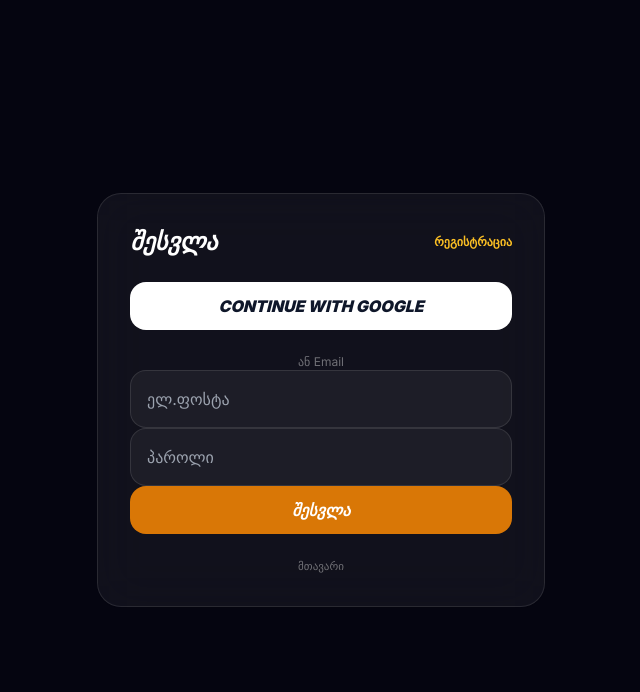
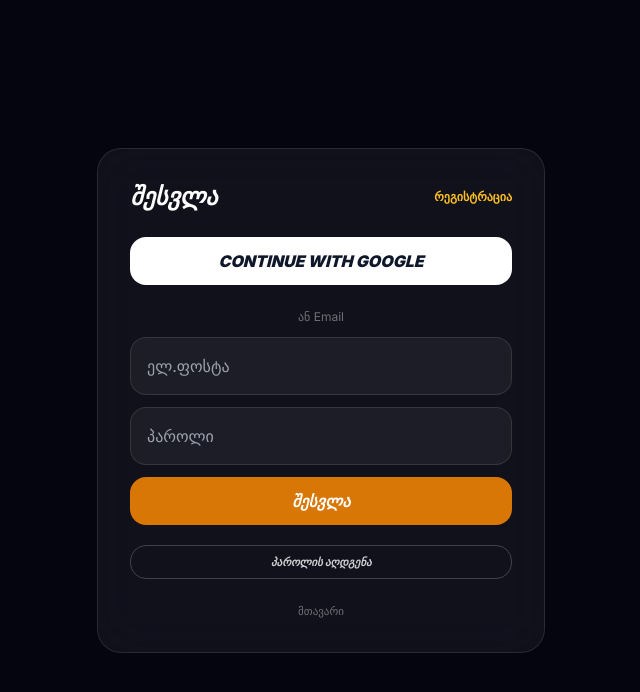
Before and after one commit to mysignaghi-stack/mykakheti, a Next.js app: page /login in a window 1280 px wide. Shown: the top 692 px of the page, without its empty margins (319-959 px from the left). Built offline with nearby package versions, Linux system fonts and the light colour scheme.

Commit message:
Update admin auth and proxy config

```diff
--- a/app/components/auth/AuthForm.tsx
+++ b/app/components/auth/AuthForm.tsx
@@ -24,6 +24,9 @@ export default function AuthForm({ initialMode = "login", onClose, compact = fal
   const [name, setName] = useState("");
   const [loading, setLoading] = useState(false);
   const [error, setError] = useState("");
+  const [resetLoading, setResetLoading] = useState(false);
+  const [resetError, setResetError] = useState("");
+  const [resetMessage, setResetMessage] = useState("");
   const router = useRouter();
 
   const upsertProfile = async (user: User) => {
@@ -78,6 +81,28 @@ export default function AuthForm({ initialMode = "login", onClose, compact = fal
     }
   };
 
+  const handlePasswordReset = async () => {
+    setResetError("");
+    setResetMessage("");
+    if (!email) {
+      setResetError("გთხოვთ შეიყვანოთ ელ.ფოსტა პაროლის აღსადგენად.");
+      return;
+    }
+    setResetLoading(true);
+    try {
+      const { error } = await supabase.auth.resetPasswordForEmail(email, {
+        redirectTo: `${window.location.origin}/auth/reset?redirect=/add`,
+      });
+      if (error) throw error;
+      setResetMessage("პაროლის აღდგენის ბმული გაიგზავნა ელფოსტაზე.");
+    } catch (err) {
+      const msg = err instanceof Error ? err.message : "Unknown error";
+      setResetError(msg);
+    } finally {
+      setResetLoading(false);
+    }
+  };
+
   return (
     <div
       className={`w-full ${compact ? "max-w-sm" : "max-w-md"} mx-auto bg-white/5 border border-white/10 rounded-3xl ${compact ? "p-5" : "p-8"} space-y-6 backdrop-blur-xl text-white`}
@@ -116,7 +141,7 @@ export default function AuthForm({ initialMode = "login", onClose, compact = fal
       </button>
       {/* Facebook sign-in temporarily disabled */}
 
-      <form onSubmit={handleEmailAuth} className="w-full">
+      <form onSubmit={handleEmailAuth} className="w-full space-y-3">
         <div className="text-center text-xs text-white/40">ან Email</div>
 
         {mode === "signup" && (
@@ -144,8 +169,6 @@ export default function AuthForm({ initialMode = "login", onClose, compact = fal
 
         {error && <p className="text-red-400 text-sm font-bold">{error}</p>}
 
-        {error && <p className="text-red-400 text-sm font-bold">{error}</p>}
-
         <button
           type="submit"
           disabled={loading}
@@ -153,6 +176,21 @@ export default function AuthForm({ initialMode = "login", onClose, compact = fal
         >
           {loading ? "იტვირთება..." : mode === "login" ? "შესვლა" : "რეგისტრაცია"}
         </button>
+
+        {mode === "login" && (
+          <div className="space-y-2 pt-2">
+            <button
+              type="button"
+              onClick={handlePasswordReset}
+              disabled={resetLoading}
+              className="w-full rounded-2xl border border-white/20 text-white/80 font-black uppercase italic py-2 text-[11px] hover:text-white hover:border-white/40 transition disabled:opacity-60"
+            >
+              {resetLoading ? "იტვირთება..." : "პაროლის აღდგენა"}
+            </button>
+            {resetError && <p className="text-red-400 text-xs font-bold">{resetError}</p>}
+            {resetMessage && <p className="text-emerald-300 text-xs font-bold">{resetMessage}</p>}
+          </div>
+        )}
 
       </form>
       <div className="text-center text-[11px] text-white/40">
```
Lines whose indentation alone changed are shown as unchanged.
